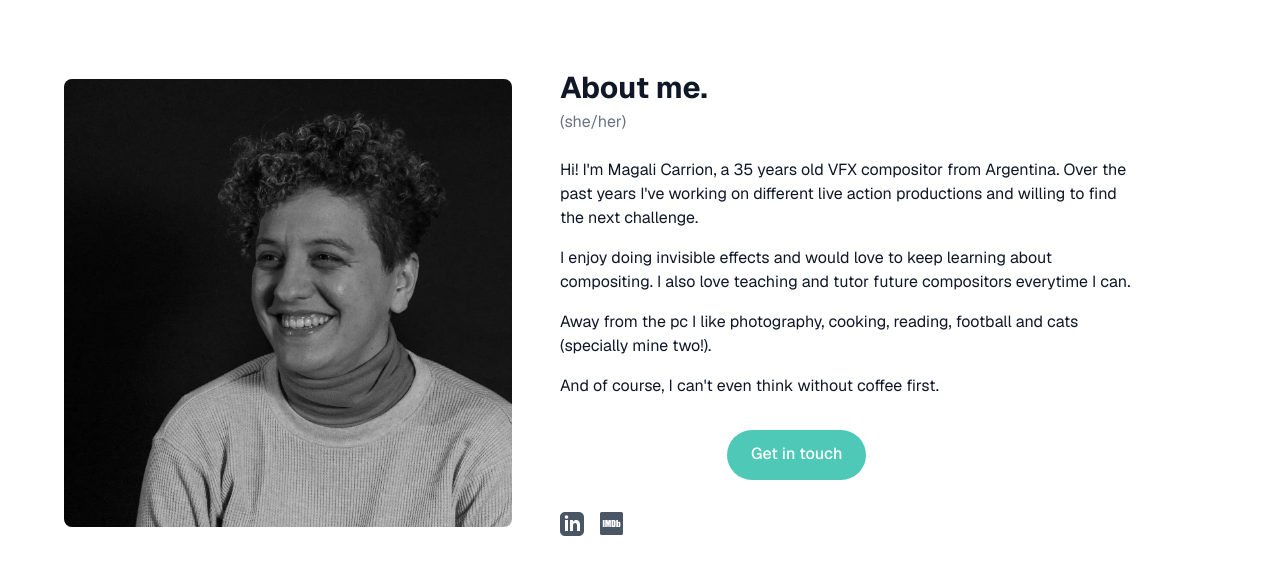
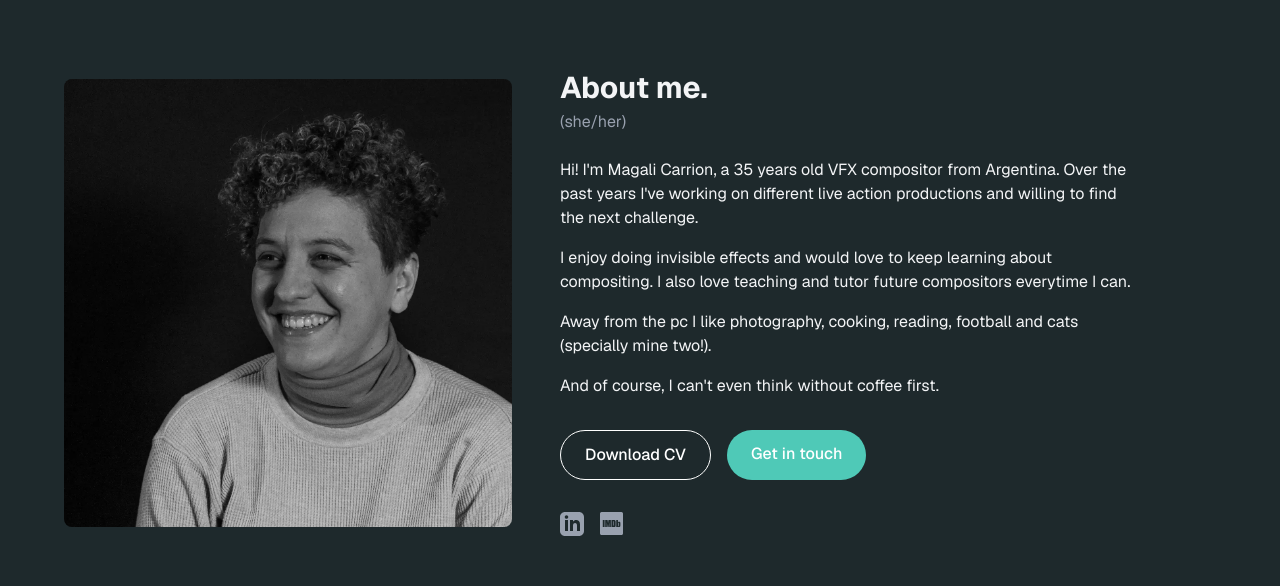
Before and after one commit to TomFCarrion/vfx-website, a Next.js app: page / in a window 1280 px wide. Shown: the part 810-1396 px from the top of the page. Built offline with nearby package versions, Linux system fonts and the light colour scheme; no server answers.

Commit message:
fix: swap form

```diff
--- a/app/components/InfoBlock.tsx
+++ b/app/components/InfoBlock.tsx
@@ -37,10 +37,7 @@ const InfoBlock = ({
   imageOnLeft = true,
 }: InfoBlockProps) => {
   return (
-    <section
-      id="about"
-      className="py-20 px-8 sm:px-16 bg-white dark:bg-[#1E292C]"
-    >
+    <section id="about" className="py-20 px-8 sm:px-16 bg-[#1E292C]">
       <div className="max-w-6xl mx-auto">
         <div
           className={`flex flex-col ${
@@ -78,11 +75,7 @@ const InfoBlock = ({
             transition={{ duration: 0.8, delay: 0.2 }}
           >
             <h2 className="text-3xl font-bold mb-1">{title}</h2>
-            {subtitle && (
-              <p className="text-gray-500 dark:text-gray-400 mb-6">
-                {subtitle}
-              </p>
-            )}
+            {subtitle && <p className="text-gray-400 mb-6">{subtitle}</p>}
 
             {/* Paragraphs */}
             <div className="space-y-4 mb-8">
@@ -129,7 +122,7 @@ const InfoBlock = ({
                   <Link
                     key={index}
                     href={link.href}
-                    className="text-gray-600 hover:text-blue-600 dark:text-gray-400 dark:hover:text-blue-400"
+                    className="text-gray-400 hover:text-blue-400"
                     target={link.type !== "email" ? "_blank" : undefined}
                     rel={
                       link.type !== "email" ? "noopener noreferrer" : undefined
--- a/app/page.tsx
+++ b/app/page.tsx
@@ -10,7 +10,7 @@ import { Suspense } from "react";
 
 export default function Home() {
   return (
-    <main className="min-h-screen bg-white dark:bg-[#1E292C] text-gray-900 dark:text-gray-100 font-[family-name:var(--font-geist-sans)]">
+    <main className="min-h-screen bg-[#1E292C] text-gray-100 font-[family-name:var(--font-geist-sans)]">
       <header>
         <Navbar />
       </header>
@@ -37,6 +37,7 @@ export default function Home() {
           {
             text: "Download CV",
             href: "/files/Magali Carrion - Resume.pdf",
+            target: "_blank",
             download: true,
           },
           {
@@ -123,7 +124,6 @@ export default function Home() {
               {
                 id: "final",
                 src: "/comparison/SAV_Comp_1034.webp",
-
                 label: "Final Comp",
               },
             ]}
@@ -142,7 +142,7 @@ export default function Home() {
       {/* Contact Section */}
       <section
         id="contact"
-        className="py-20 px-8 sm:px-16 bg-white dark:bg-[#1E292C]"
+        className="py-20 px-8 sm:px-16 bg-[#1E292C]"
         aria-label="Contact Form"
       >
         <div className="max-w-2xl mx-auto">
@@ -152,21 +152,31 @@ export default function Home() {
           </p>
 
           <form
-            action="https://formsubmit.co/magalicarrion@gmail.com"
+            action="https://api.web3forms.com/submit"
             method="POST"
             className="space-y-6"
           >
             <input
               type="hidden"
-              name="_next"
+              name="access_key"
+              value="8421c31c-8364-481b-b0e7-6f7c9f97ea45"
+            />
+            <input
+              type="hidden"
+              name="redirect"
               value="https://magalicarrion.com/thank-you"
             />
             <input
               type="hidden"
-              name="_subject"
+              name="subject"
               value="New contact from website!"
             />
-            <input type="hidden" name="_captcha" value="false" />
+            <input
+              type="hidden"
+              name="from_name"
+              value="Magali Carrion Website"
+            />
+            <input type="hidden" name="template" value="table" />
 
             <div>
               <label htmlFor="name" className="block text-sm font-medium mb-2">
@@ -177,7 +187,7 @@ export default function Home() {
                 id="name"
                 name="name"
                 required
-                className="w-full px-4 py-2 rounded-lg border border-gray-300 dark:border-gray-700 bg-white dark:bg-gray-800 focus:ring-2 focus:ring-brand focus:border-transparent"
+                className="w-full px-4 py-2 rounded-lg border border-gray-700 bg-gray-800 focus:ring-2 focus:ring-brand focus:border-transparent"
               />
             </div>
 
@@ -190,7 +200,7 @@ export default function Home() {
                 id="email"
                 name="email"
                 required
-                className="w-full px-4 py-2 rounded-lg border border-gray-300 dark:border-gray-700 bg-white dark:bg-gray-800 focus:ring-2 focus:ring-brand focus:border-transparent"
+                className="w-full px-4 py-2 rounded-lg border border-gray-700 bg-gray-800 focus:ring-2 focus:ring-brand focus:border-transparent"
               />
             </div>
 
@@ -206,7 +216,7 @@ export default function Home() {
                 name="message"
                 required
                 rows={4}
-                className="w-full px-4 py-2 rounded-lg border border-gray-300 dark:border-gray-700 bg-white dark:bg-gray-800 focus:ring-2 focus:ring-brand focus:border-transparent"
+                className="w-full px-4 py-2 rounded-lg border border-gray-700 bg-gray-800 focus:ring-2 focus:ring-brand focus:border-transparent"
               ></textarea>
             </div>
 
@@ -221,13 +231,11 @@ export default function Home() {
       </section>
 
       {/* Footer */}
-      <footer
-        className="py-8 bg-gray-100 dark:bg-[#1E292C] text-center"
-        role="contentinfo"
-      >
+      <footer className="py-8 bg-[#1E292C] text-center" role="contentinfo">
         <div className="max-w-6xl mx-auto px-8">
           <p>
             <strong>© {new Date().getFullYear()} Magali Carrion. </strong>
+            <br className="hidden md:block" />
             <span className="italic"> It's not magic, it's hard work.</span>
           </p>
         </div>
--- a/app/thank-you/page.tsx
+++ b/app/thank-you/page.tsx
@@ -5,7 +5,7 @@ import BackgroundVideo from "../components/BackgroundVideo";
 
 export default function ThankYou() {
   return (
-    <main className="min-h-screen bg-white dark:bg-[#1E292C] text-gray-900 dark:text-gray-100 font-[family-name:var(--font-geist-sans)]">
+    <main className="min-h-screen bg-[#1E292C]text-gray-100 font-[family-name:var(--font-geist-sans)]">
       <section className="relative h-screen w-full overflow-hidden">
         {/* Background video */}
         <BackgroundVideo />
@@ -26,7 +26,7 @@ export default function ThankYou() {
 
             <div className="flex flex-col sm:flex-row gap-4 justify-center mt-8">
               <a
-                href="/files/Magali Carrion - Resume.pdf"
+                href="/files/Magali%20Carrion%20-%20Resume.pdf"
                 download
                 className="inline-flex items-center gap-2 rounded-full border border-brand text-white hover:scale-110 hover:bg-white hover:text-black px-6 py-3 font-medium transition-colors"
               >
```
